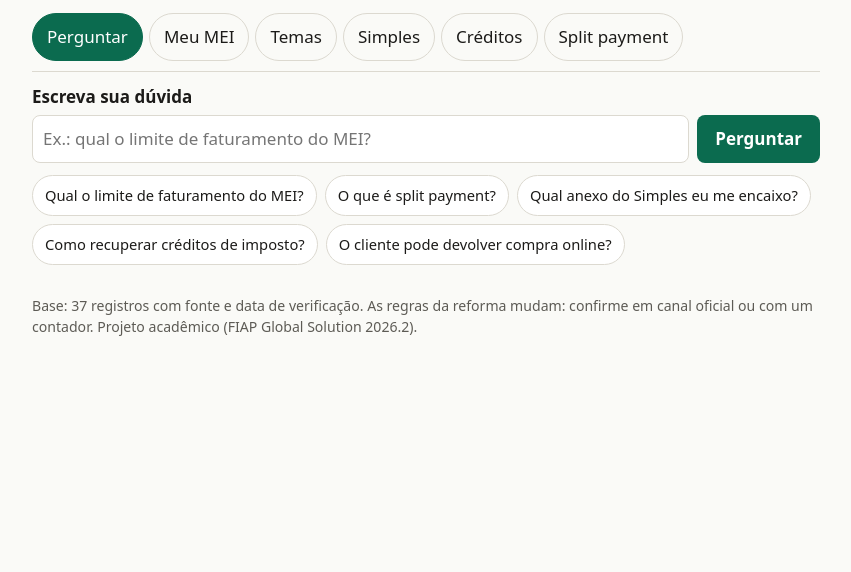
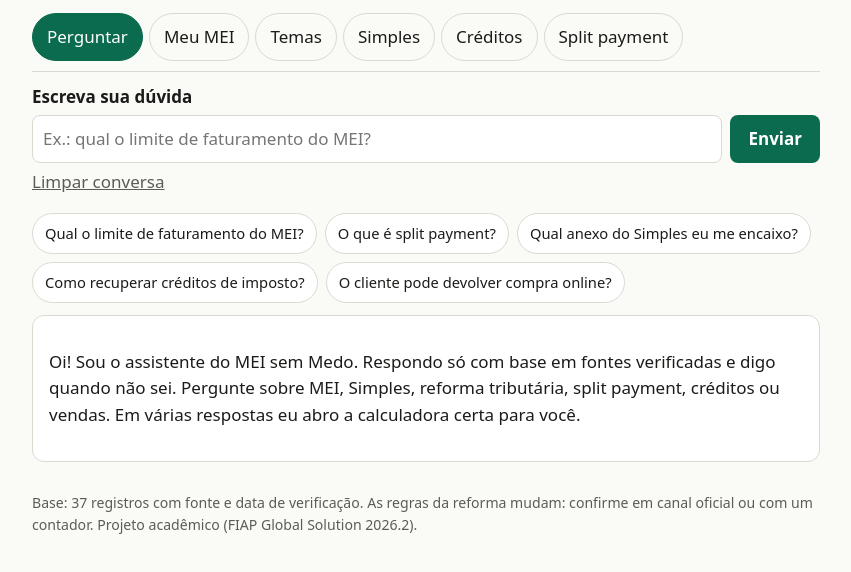
Before and after one commit to Aurora-Siger/MEI-Sem-Medo, a website: page web/index.html in a window 1280 px wide. Shown: the part 122-694 px from the top of the page, without its empty margins (214-1065 px from the left). Drawn offline with Linux system fonts and the light colour scheme.

Commit message:
Site: chat com o assistente integrado as calculadoras e workflow do GitHub Pages

```diff
--- a/web/app.js
+++ b/web/app.js
@@ -15,7 +15,13 @@
   const abrirAba = (t) => document.querySelector(`nav button[data-tab=${t}]`).click();
 
   // ----- perguntar -----
+  const FERRAMENTA = { A3: ["simples", "Abrir calculadora do DAS"], A4: ["simples", "Abrir calculadora do DAS"], A5: ["simples", "Abrir calculadora do DAS"], A2: ["simples", "Ver tabela dos anexos"],
+    K1: ["creditos", "Abrir simulador de créditos"], K2: ["creditos", "Abrir simulador de créditos"], K3: ["creditos", "Abrir simulador de créditos"], K5: ["creditos", "Abrir simulador de créditos"],
+    M1: ["mei", "Calcular meu limite e DAS"], M2: ["mei", "Calcular meu limite e DAS"], M6: ["mei", "Calcular meu limite e DAS"], A7: ["mei", "Calcular meu limite e DAS"],
+    S1: ["split", "Ver o split payment na prática"], S2: ["split", "Ver o split payment na prática"] };
   function cartao(r, extra = "") {
+    const f = FERRAMENTA[r.id];
+    if (f) extra += `<p><button type="button" class="ferr" data-aba="${f[0]}">${f[1]} →</button></p>`;
     const rel = M.relacionados(BASE, r);
     const aviso = r.confianca === "confirmar" ? `<p class="aviso">⚠ Esta informação pode mudar ou as fontes divergem: confirme em canal oficial.</p>` : "";
     return `<article class="card"><h3>${esc(r.titulo)}</h3>
@@ -24,25 +30,28 @@
       <p class="fonte">Fonte: <a href="${esc(r.url)}" target="_blank" rel="noopener">${esc(r.fonte)}</a> · verificado em ${esc(r.verificado)}</p>
       ${rel.length ? `<div class="rel"><span>Veja também</span>${rel.map((x) => `<button type="button" data-id="${x.id}">${esc(x.titulo)}</button>`).join("")}</div>` : ""}${extra}</article>`;
   }
-  function mostrarRegistro(id) {
-    abrirAba("perguntar");
-    $("resposta").innerHTML = cartao(BASE.find((r) => r.id === id));
-    ligarRel();
-    $("resposta").scrollIntoView({ behavior: "smooth", block: "nearest" });
+  const log = $("resposta");
+  function msg(cls, html) {
+    const d = document.createElement("div"); d.className = "msg " + cls; d.innerHTML = html; log.appendChild(d);
+    d.querySelectorAll("[data-id]").forEach((b) => (b.onclick = () => { msg("eu", esc(b.textContent)); msg("bot", cartao(BASE.find((r) => r.id === b.dataset.id))); }));
+    d.querySelectorAll("[data-aba]").forEach((b) => (b.onclick = () => abrirAba(b.dataset.aba)));
+    d.scrollIntoView({ behavior: "smooth", block: "nearest" });
   }
-  function ligarRel() { document.querySelectorAll("#resposta [data-id]").forEach((b) => (b.onclick = () => mostrarRegistro(b.dataset.id))); }
+  function mostrarRegistro(id) { abrirAba("perguntar"); const r = BASE.find((x) => x.id === id); msg("eu", esc(r.titulo)); msg("bot", cartao(r)); }
   function responder(q) {
     const res = M.perguntar(BASE, q);
-    const out = $("resposta");
-    if (res.status === "ok") { out.innerHTML = cartao(res.registro); ligarRel(); return; }
+    msg("eu", esc(q.trim() || "(mensagem vazia)"));
+    if (res.status === "ok") return msg("bot", cartao(res.registro));
     let h = `<div class="card"><p>${esc(res.texto)}</p>`;
     if (res.status === "ambigua") h += `<div class="opcoes">${res.opcoes.map((r) => `<button type="button" data-id="${r.id}">${esc(r.titulo)}</button>`).join("")}</div>`;
-    if (res.status === "desconhecida") h += `<p>Temas que eu cubro: ${Object.values(M.TEMAS).map(esc).join(", ")}. Veja a aba “Temas”.</p>`;
-    out.innerHTML = h + "</div>"; ligarRel();
+    if (res.status === "desconhecida") h += `<p>Temas que eu cubro: ${Object.values(M.TEMAS).map(esc).join(", ")}. Veja a aba “Temas” ou use as calculadoras.</p>`;
+    msg("bot", h + "</div>");
   }
-  $("form-pergunta").addEventListener("submit", (e) => { e.preventDefault(); responder($("pergunta").value); });
+  msg("bot", `<div class="card"><p>Oi! Sou o assistente do MEI sem Medo. Respondo só com base em fontes verificadas e digo quando não sei. Pergunte sobre MEI, Simples, reforma tributária, split payment, créditos ou vendas. Em várias respostas eu abro a calculadora certa para você.</p></div>`);
+  $("form-pergunta").addEventListener("submit", (e) => { e.preventDefault(); responder($("pergunta").value); $("pergunta").value = ""; $("pergunta").focus(); });
+  $("limpar").onclick = () => { log.innerHTML = ""; };
   ["Qual o limite de faturamento do MEI?", "O que é split payment?", "Qual anexo do Simples eu me encaixo?", "Como recuperar créditos de imposto?", "O cliente pode devolver compra online?"]
-    .forEach((q) => { const b = document.createElement("button"); b.type = "button"; b.textContent = q; b.onclick = () => { $("pergunta").value = q; responder(q); }; $("exemplos").appendChild(b); });
+    .forEach((q) => { const b = document.createElement("button"); b.type = "button"; b.textContent = q; b.onclick = () => responder(q); $("exemplos").appendChild(b); });
 
   // ----- temas -----
   $("lista-temas").innerHTML = Object.keys(M.TEMAS).filter((t) => BASE.some((r) => r.tema === t)).map((t) =>
--- a/web/index.html
+++ b/web/index.html
@@ -25,10 +25,11 @@
 <section id="tab-perguntar" role="tabpanel">
   <form id="form-pergunta">
     <label for="pergunta">Escreva sua dúvida</label>
-    <div class="linha"><input id="pergunta" autocomplete="off" maxlength="300" placeholder="Ex.: qual o limite de faturamento do MEI?"><button type="submit">Perguntar</button></div>
+    <div class="linha"><input id="pergunta" autocomplete="off" maxlength="300" placeholder="Ex.: qual o limite de faturamento do MEI?"><button type="submit">Enviar</button></div>
+    <button type="button" id="limpar" class="link">Limpar conversa</button>
   </form>
   <div class="chips" id="exemplos" aria-label="Exemplos de perguntas"></div>
-  <div id="resposta" aria-live="polite"></div>
+  <div id="resposta" role="log" aria-live="polite" aria-label="Conversa com o assistente"></div>
 </section>
 
 <section id="tab-mei" role="tabpanel" hidden>
--- a/web/style.css
+++ b/web/style.css
@@ -40,3 +40,8 @@ footer{color:var(--mut);font-size:.88rem;padding-bottom:40px;margin-top:30px}
 .erro{background:var(--warnbg);color:var(--warn);padding:10px 12px;border-radius:8px}
 @media (max-width:480px){body{font-size:16px}.linha{flex-direction:column}}
 .uso{height:18px;background:var(--bd);border-radius:9px;overflow:hidden;margin:8px 0}.uso div{height:100%;background:var(--ac)}.uso.ate_20 div,.uso.acima_20 div{background:var(--warn)}
+.msg{margin:10px 0}
+.msg.eu{margin-left:auto;width:fit-content;max-width:85%;background:var(--ac);color:var(--acfg);padding:9px 14px;border-radius:16px 16px 4px 16px}
+.msg.bot .card{margin:0}
+.link{background:none;border:0;color:var(--mut);text-decoration:underline;cursor:pointer;padding:6px 0}
+.ferr{background:var(--ac);color:var(--acfg);border:0;border-radius:8px;padding:10px 14px;cursor:pointer;font-weight:600}
```
Also changed, not shown: .github/workflows/pages.yml (added), README.md.
